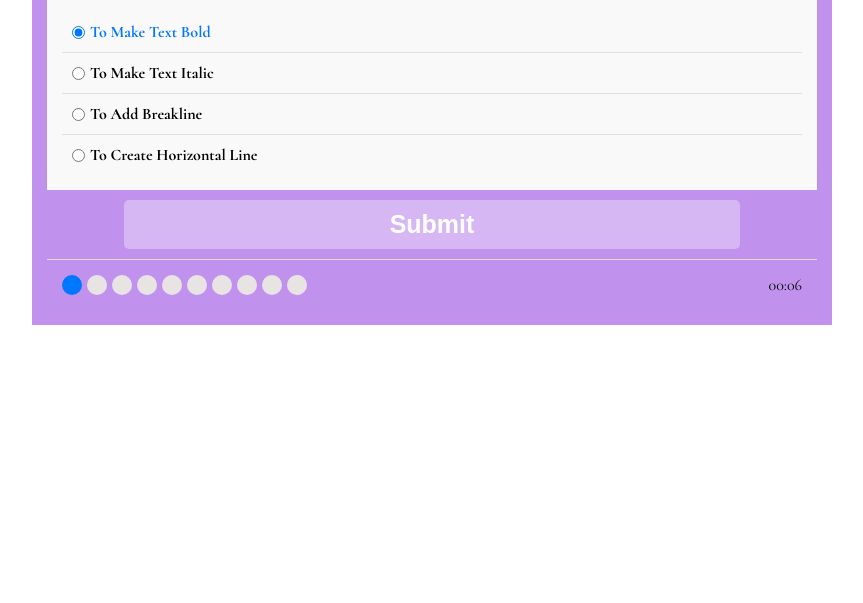
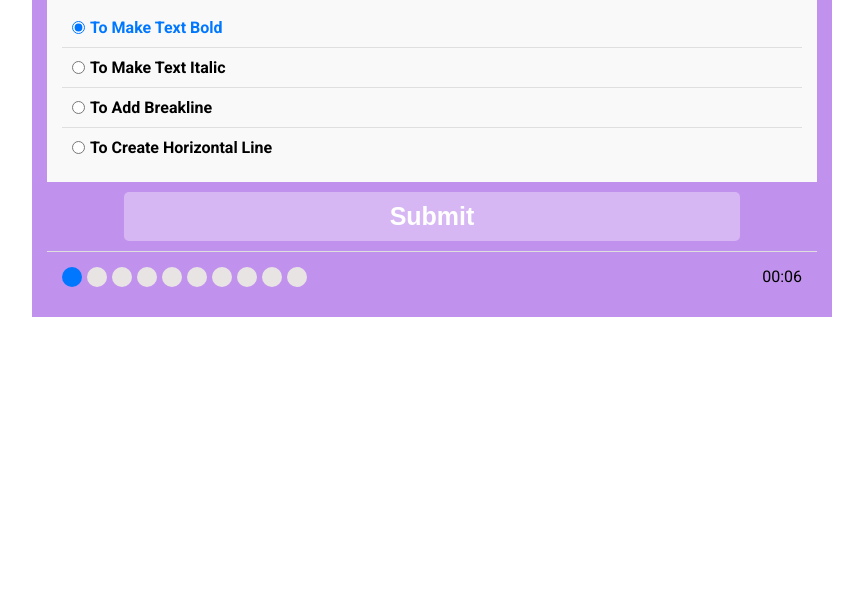
Before and after one commit to Mah-mourad/Quiz-App, a plain HTML site: page index.html in a window 1280 px wide. Shown: the part 197-800 px from the top of the page, without its empty margins (208-1071 px from the left). Drawn offline with Linux system fonts and the light colour scheme.

Commit message:
Second Commit

```diff
--- a/index.html
+++ b/index.html
@@ -5,8 +5,8 @@
     <meta name="viewport" content="width=device-width, initial-scale=1.0">
     <title>Quiz App</title>
     <link rel="preconnect" href="https://fonts.googleapis.com">
-<link rel="preconnect" href="https://fonts.gstatic.com" crossorigin>
-<link href="https://fonts.googleapis.com/css2?family=Cormorant:ital,wght@0,300..700;1,300..700&display=swap" rel="stylesheet">
+    <link rel="preconnect" href="https://fonts.gstatic.com" crossorigin>
+    <link href="https://fonts.googleapis.com/css2?family=Roboto:ital,wght@0,100;0,300;0,400;0,500;0,700;0,900;1,100;1,300;1,400;1,500;1,700;1,900&display=swap" rel="stylesheet">
     <link rel="stylesheet" href="style.css">
 </head>
 <body>
--- a/style.css
+++ b/style.css
@@ -4,7 +4,7 @@
     box-sizing: border-box;
 }
 body{
-    font-family: "Cormorant", serif;
+    font-family: "Roboto", sans-serif;
 }
 .app{
     background-color: rgba(153, 75, 226, 0.603);
```
